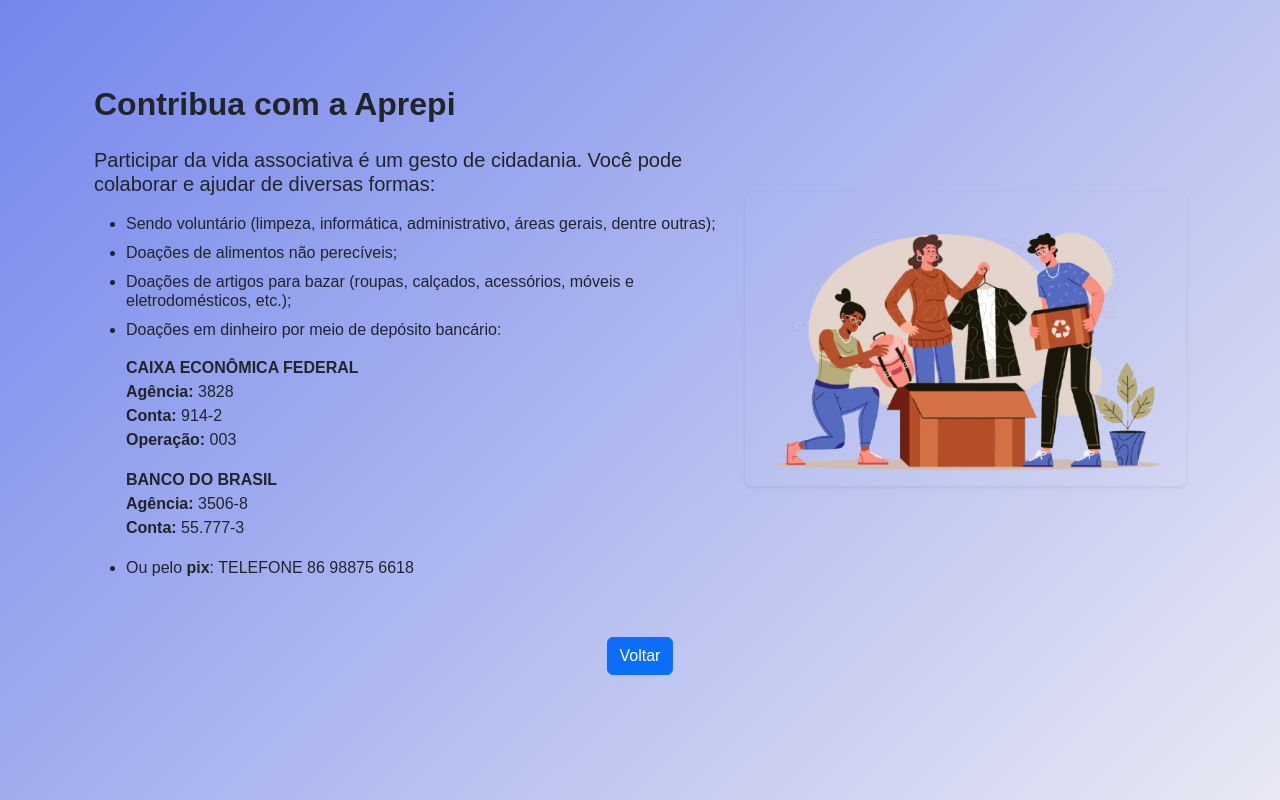
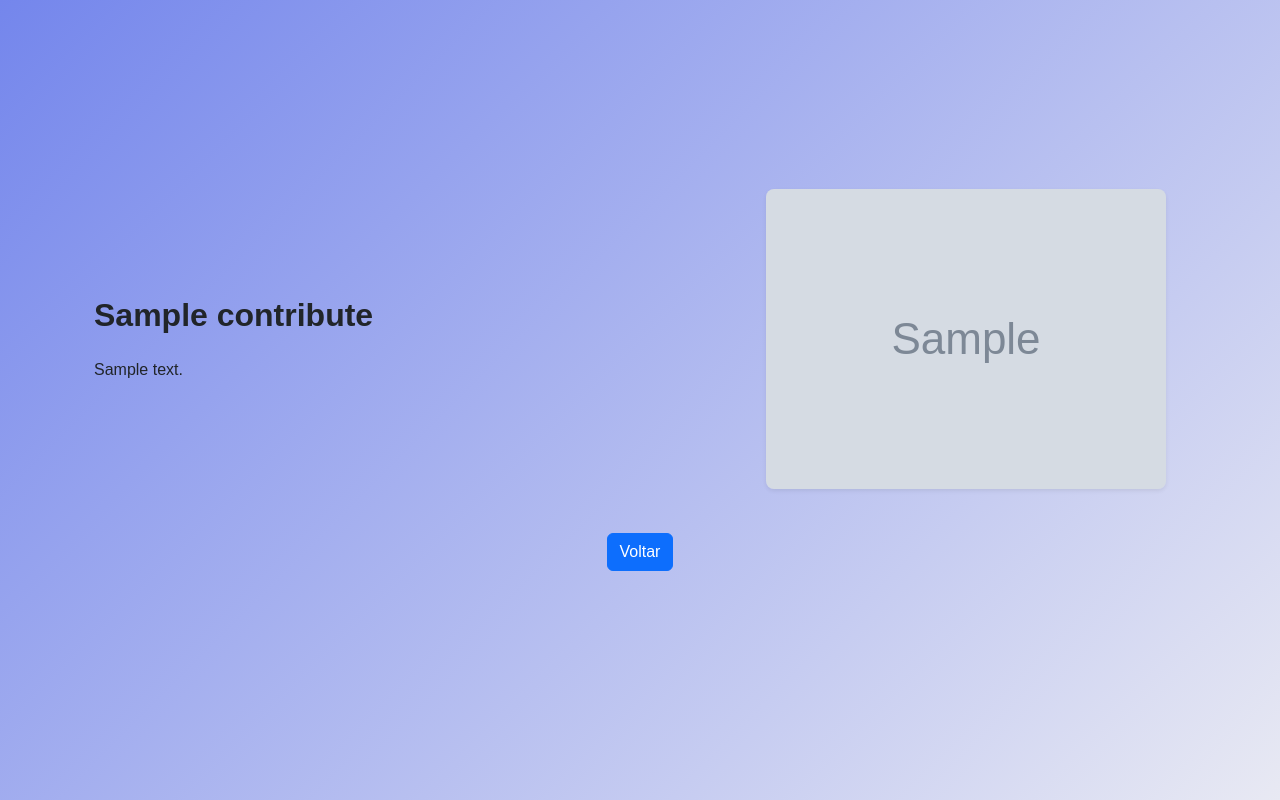
Before and after one commit to Nunnes11/Associacao-Aprepi, a Django app: page /contribute/ in a window 1280 px wide. Run offline with Django 5.2, Linux system fonts and the light colour scheme; tables that the repository leaves empty hold one stand-in row (values such as "Sample post"); grey boxes marked "Sample" are stand-in pictures; some libraries are stand-ins or nearby versions.

Commit message:
Dinamicidade às páginas Contato e Contribua

```diff
--- a/aprepi/models.py
+++ b/aprepi/models.py
@@ -31,6 +31,36 @@ class About(models.Model):
     class Meta:
         verbose_name = 'sobre'
         verbose_name_plural = 'sobre'
+
+
+# Modelo que representa um 'Contato'
+class Contact(models.Model):
+    title = models.CharField(max_length=50, verbose_name='Título')
+    image = models.ImageField(upload_to='contact/', verbose_name='Imagem', blank=True, null=True)
+    description = models.TextField(verbose_name='Descrição', blank=True, null=True)
+
+    # Sobrescrevendo o 'método save' para o campo 'image'
+    def save(self, *args, **kwargs):
+        if self.pk:
+            old_image = Contact.objects.get(pk=self.pk).image
+            if old_image and old_image != self.image:
+                if os.path.isfile(old_image.path):
+                    os.remove(old_image.path)
+        super().save(*args, **kwargs)
+
+    # Sobrescrevendo o 'método delete' para o campo 'image'
+    def delete(self, *args, **kwargs):
+        if self.image and os.path.isfile(self.image.path):
+            os.remove(self.image.path)
+        super().delete(*args, **kwargs)
+
+    def __str__(self):
+        return self.title
+
+    class Meta:
+        verbose_name = 'contato'
+        verbose_name_plural = 'contatos'
+
 
 # Modelo que representa um 'Registro de usuários'
 class Register_Users(models.Model):
@@ -86,6 +116,7 @@ class Register_Users(models.Model):
     class Meta:
         verbose_name = 'registro de usuário'
         verbose_name_plural = 'registros de usuários'
+
 
 # Modelo que representa o campo 'Notícias Recentes'
 class Recent_News(models.Model):
@@ -282,7 +313,7 @@ class Ata(models.Model):
 
 #------------------------ SUBLINK EVENTOS ------------------------#
 
-'''Modelo que representa o campo de IMAGENS'''
+'''Modelo que representa o campo de EVENTOS'''
 class EventImage(models.Model):
     image = models.ImageField(upload_to='event_image/', verbose_name='Imagem')
     description = models.TextField(max_length=250, blank=True, verbose_name='Descrição')
@@ -353,3 +384,32 @@ class Directors(models.Model):
     class Meta:
         verbose_name = 'diretoria'
         verbose_name_plural = 'diretoria'
+
+#------------------------ LINK CONTRIBUA ------------------------#
+
+class Contribute(models.Model):
+    title = models.CharField(max_length=50, verbose_name='Título')
+    image = models.ImageField(upload_to='contribute/', verbose_name='Imagem', blank=True, null=True)
+    description = models.TextField(verbose_name='Descrição', blank=True, null=True)
+
+    # Sobrescrevendo o 'método save' para o campo 'image'
+    def save(self, *args, **kwargs):
+        if self.pk:
+            old_image = Contribute.objects.get(pk=self.pk).image
+            if old_image and old_image != self.image:
+                if os.path.isfile(old_image.path):
+                    os.remove(old_image.path)
+        super().save(*args, **kwargs)
+
+    # Sobrescrevendo o 'método delete' para o campo 'image'
+    def delete(self, *args, **kwargs):
+        if self.image and os.path.isfile(self.image.path):
+            os.remove(self.image.path)
+        super().delete(*args, **kwargs)
+
+    def __str__(self):
+        return self.title
+
+    class Meta:
+        verbose_name = 'contribua'
+        verbose_name_plural = 'contribua'
--- a/aprepi/templates/aprepi/contribute.html
+++ b/aprepi/templates/aprepi/contribute.html
@@ -1,58 +1,25 @@
 {% extends 'aprepi/base_clear.html' %}
-
 {% load static %}
-
-{% block body_class %}no-scroll{% endblock %}
 
 {% block content %}
 <div class="container my-5">
   <div class="row align-items-center">
     <!-- Coluna do texto -->
     <div class="col-md-7">
-      <h2 class="fw-bold mb-4">Contribua com a Aprepi</h2>
+      <h2 class="fw-bold mb-4">{{ contribute.title }}</h2>
 
-      <h5>
-        Participar da vida associativa é um gesto de cidadania. Você pode colaborar e ajudar de diversas formas:
-      </h5>
-
-      <ul class="mt-3">
-        <li>
-          <h6>Sendo voluntário (limpeza, informática, administrativo, áreas gerais, dentre outras);</h6>
-        </li>
-        <li>
-          <h6>Doações de alimentos não perecíveis;</h6>
-        </li>
-        <li>
-          <h6>Doações de artigos para bazar (roupas, calçados, acessórios, móveis e eletrodomésticos, etc.);</h6>
-        </li>
-        <li>
-          <h6>Doações em dinheiro por meio de depósito bancário:</h6>
-        </li>
-      </ul>
-
-      <ul>
-        <strong>CAIXA ECONÔMICA FEDERAL</strong><br>
-        <strong>Agência:</strong> 3828<br>
-        <strong>Conta:</strong> 914-2<br>
-        <strong>Operação:</strong> 003<br>
-      </ul>
-
-      <ul>
-        <strong>BANCO DO BRASIL</strong><br>
-        <strong>Agência:</strong> 3506-8<br>
-        <strong>Conta:</strong> 55.777-3<br>
-      </ul>
-
-      <ul>
-        <li>
-          <h6>Ou pelo <strong>pix</strong>: TELEFONE 86 98875 6618</h6>
-        </li>
-      </ul>
+      <div class="description-text">
+        {{ contribute.description|safe }}
+      </div>
     </div>
 
     <!-- Coluna da imagem -->
     <div class="col-md-5 text-center mt-2 mt-md-0">
-      <img src="{% static 'img/Doacoes.png' %}" alt="Contribua com a Aprepi" class="img-fluid rounded-3 shadow-sm">
+      {% if contribute.image %}
+        <img src="{{ contribute.image.url }}" alt="{{ contribute.title }}" class="img-fluid rounded-3 shadow-sm">
+      {% else %}
+        <img src="{% static 'img/contribua.png' %}" alt="Contribua com a Aprepi" class="img-fluid rounded-3 shadow-sm">
+      {% endif %}
     </div>
   </div>
 
@@ -60,5 +27,4 @@
     <a href="{% url 'reception_page' %}" class="btn btn-primary">Voltar</a>
   </div>
 </div>
-
 {% endblock %}
--- a/aprepi/urls.py
+++ b/aprepi/urls.py
@@ -7,12 +7,8 @@ urlpatterns = [
     path('contact/', views.contact, name='contact'),
 
     path('register_users/', views.register_users, name='register_users'),
-    # path('list_users/', views.list_users, name='list_users'),
-    # path('update_user<int:id>/', views.update_user, name='update_user'),
-    # path('delete_user<int:id>/', views.delete_user, name='delete_user'),
+
     path('archive_user<int:id>/', views.archive_user, name='archive_user'),
-
-    # path('list_patients/', views.list_patients, name='list_patients'),
 
     path('login/', views.login, name='login'),
     path('logout/', views.logout, name='logout'),
--- a/aprepi/views.py
+++ b/aprepi/views.py
@@ -4,7 +4,7 @@ from django.contrib.auth.hashers import check_password
 from django.contrib.auth import logout
 from django.contrib.auth.decorators import user_passes_test
 from django.templatetags.static import static
-from .models import Register_Users, Recent_News, Comment_News, Testimonials, History, Documents, Ata, EventImage, EventVideo, Directors, About
+from .models import Register_Users, Recent_News, Comment_News, Testimonials, History, Documents, Ata, EventImage, EventVideo, Directors, About, Contact, Contribute
 from .forms import RegisterUsersForm, TestimonialsForm, CommentNewsForm, ReplyCommentForm
 from .decorators import is_patient
 from datetime import date
@@ -19,7 +19,8 @@ def about(request):
     return render(request, 'aprepi/about.html', {'abouts': abouts})
 
 def contact(request):
-    return render(request, 'aprepi/contact.html')
+    contact = Contact.objects.first()
+    return render(request, 'aprepi/contact.html', {'contact': contact})
 
 #------------CADASTRO------------#
 
@@ -139,10 +140,11 @@ def director(request):
 #-------------------Link CONTRIBUA-------------------#
 
 def contribute(request):
-    return render(request, 'aprepi/contribute.html')
+    contribute = Contribute.objects.first()
+    return render(request, 'aprepi/contribute.html', {'contribute': contribute})
 
 
-#-----FUNÇÕES PARA OS CAMPOS DA PÁGINA PRINCIPAL-----#
+#--------FUNÇÕES PARA OS CAMPOS DA PÁGINA PRINCIPAL-------#
 
 #----------------Campo 'Notícias Recentes'----------------#
 
```
Also changed, not shown: Associacao/settings.py (+6 -6 lines), aprepi/admin.py (+31 -4 lines), aprepi/templates/aprepi/contact.html (+11 -16 lines), aprepi/migrations/0022_contact.py (added), aprepi/migrations/0023_contribute.py (added), media/contact/logo_contato.png (added), media/contribute/contribua.png (renamed from static/img/Doacoes.png).
